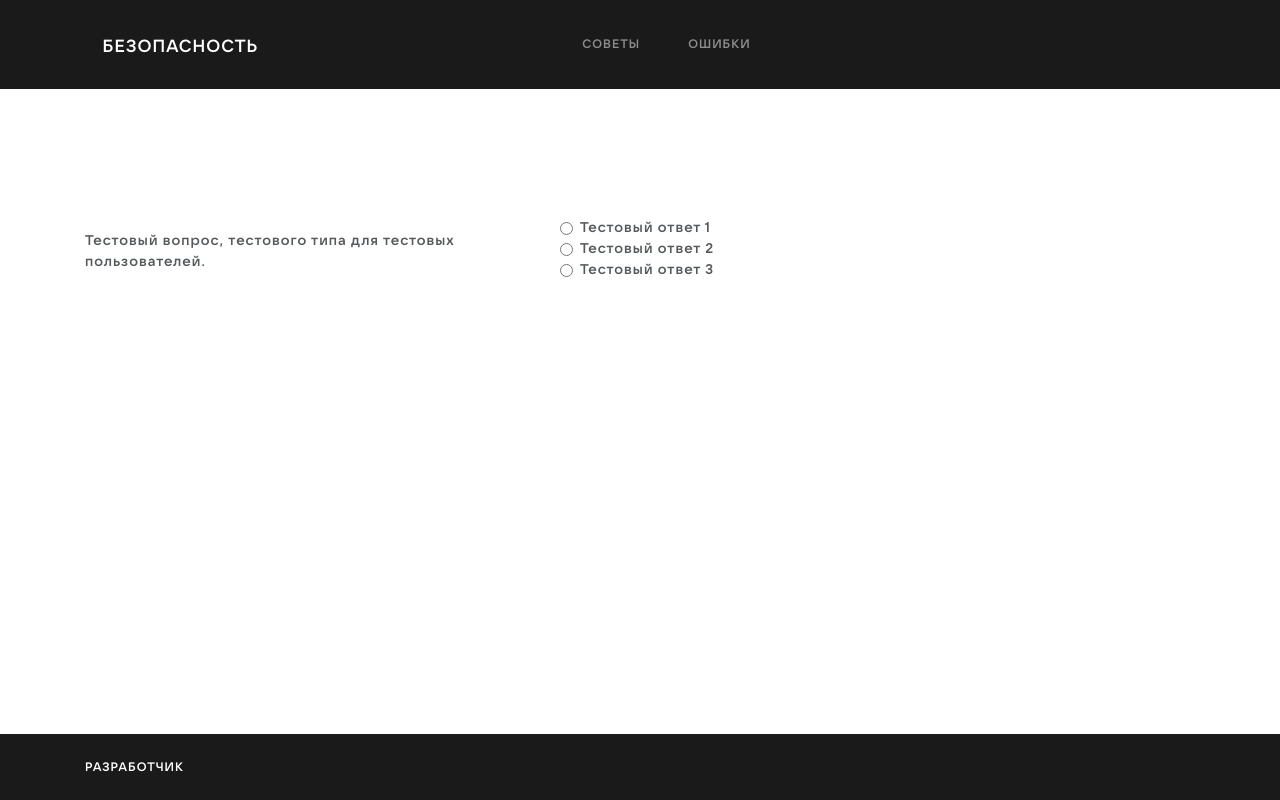
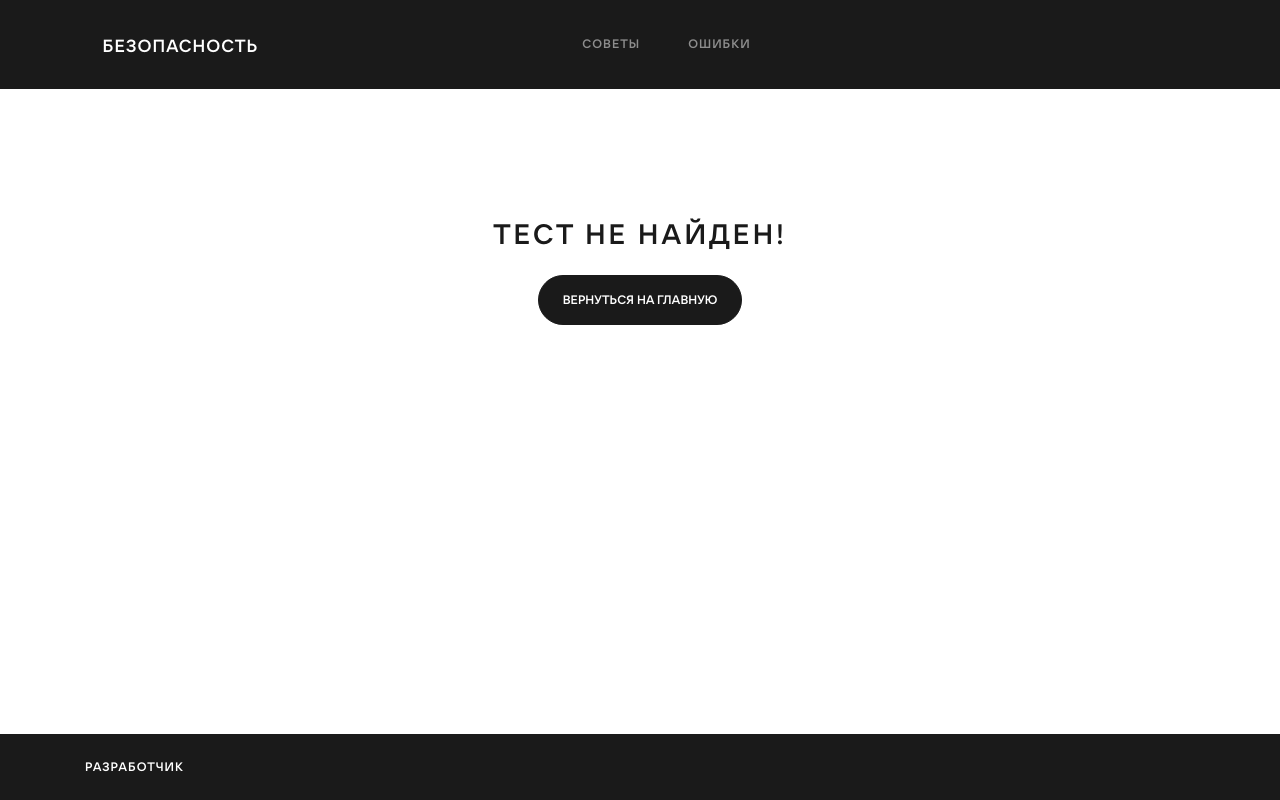
Before and after one commit to k-orolevsk-y/internet-security-comp, a React (Create React App) app: page /test/1/1/1 in a window 1280 px wide. Built offline with nearby package versions, Linux system fonts and the light colour scheme; no server answers; sample sign-in values are in the browser's storage; some icons are missing; the HTML template or start-up script is replaced by a standard one.

Commit message:
We finish the project and add new bugs and pages

```diff
--- a/src/API.js
+++ b/src/API.js
@@ -1,5 +1,5 @@
 class API {
-    static URL = "https://ssapi.ru/";
+    static URL = "https://testapi.com/";
 
     static async sendRequest(method, params = {}) {
         console.log(`📍 Fetch POST request to method: ${method.toString()}`);
--- a/src/App.js
+++ b/src/App.js
@@ -24,7 +24,7 @@ const App = () => {
                    <Route path="/advice">
                        <Advice/>
                    </Route>
-                   <Route path="/test/:id">
+                   <Route path="/test/:testId/:question?/:greeting?">
                        <Tests/>
                    </Route>
 
--- a/src/Components/Footer.js
+++ b/src/Components/Footer.js
@@ -4,7 +4,7 @@ import {Container, Navbar} from "react-bootstrap";
 const Footer = () => {
 
     return(
-        <footer>
+        <footer style={{ marginTop: "4.5rem" }}>
             <Navbar variant="dark" bg="primary" expand="lg" fixed="bottom">
                 <Container>
                     <a href="https://korolevsky.me/" target="_blank" rel="noreferrer" style={{ color: "white", textDecoration: "none" }} className="link-header">Разработчик</a>
--- a/src/Panels/Main.js
+++ b/src/Panels/Main.js
@@ -12,7 +12,7 @@ const Main = () => {
 
     useEffect(() => {
         let user = localStorage.getItem("user");
-        if(user !== undefined || user !== null) {
+        if(user !== null) {
             history.push('/test/1');
             return;
         }
@@ -24,7 +24,7 @@ const Main = () => {
                 e.style.display = "none";
             }
         }, 8500);
-    }, []);
+    }, [history]);
 
     return([
         <Header key={0}/>,
@@ -37,7 +37,7 @@ const Main = () => {
                         className="btn-1"
                         onClick={() => {
                             localStorage.setItem("user", "parent");
-                            history.push('/test/1');
+                            history.push('/test/2');
                         }}
                     >
                         Я родитель
--- a/src/Panels/Tests.js
+++ b/src/Panels/Tests.js
@@ -1,7 +1,7 @@
-import React, {useEffect} from "react";
-import { useParams } from "react-router-dom";
-import {Form, Col, Row, Container} from "react-bootstrap";
-import API from "../API";
+import React, {useEffect, useState} from "react";
+import { useParams, useHistory } from "react-router-dom";
+import {Form, Container, Button, Alert} from "react-bootstrap";
+import API from "../Tests/API";
 
 import Header from "../Components/Header";
 import Footer from "../Components/Footer";
@@ -9,45 +9,98 @@ import Footer from "../Components/Footer";
 import "../Styles/Tests.css";
 
 const Tests = () => {
-    let testId = useParams().id;
+    const [test, setTest] = useState({});
+    const [question, setQuestion] = useState(0);
+    const [selectedAnswer, setSelectedAnswer] = useState(-1)
+
+    let params = useParams();
+    let history = useHistory();
+
 
     useEffect(() => {
         document.title = "Безопасность | Проверка знаний"
 
-        let r = API.sendRequest('user.get', { id: testId });
-        console.log(r)
-    }, [testId]);
+        let user = localStorage.getItem("user");
+        if(user == null) {
+            history.push('/');
+            return;
+        }
+
+        const testResponse = API.getTest(parseInt(params.testId));
+        if(testResponse.whom === user) {
+            setTest(testResponse);
+        } else {
+            setTest(null);
+        }
+
+        if(params.question !== undefined) {
+            let num = (parseInt(params.question)) - 1;
+            if(num < 0 || isNaN(num) || testResponse.questions[num] === undefined) num = 0;
+
+            setQuestion(num);
+        }
+    }, [params, history]);
 
     return([
         <Header key={0}/>,
         <main key={1}>
-            <Container>
-                <Form.Group as={Row}>
-                    <Form.Label as="legend" column sm={5}>
-                        Тестовый вопрос, тестового типа для тестовых пользователей.
-                    </Form.Label>
-                    <Col sm={5}>
-                        <Form.Check
-                            type="radio"
-                            label="Тестовый ответ 1"
-                            name="test"
-                            id="test1"
-                        />
-                        <Form.Check
-                            type="radio"
-                            label="Тестовый ответ 2"
-                            name="test"
-                            id="test2"
-                        />
-                        <Form.Check
-                            type="radio"
-                            label="Тестовый ответ 3"
-                            name="test"
-                            id="test3"
-                        />
-                    </Col>
-                </Form.Group>
-            </Container>
+            {test === null ?
+                <Container className="text-center">
+                    <h2 className="mb-4">Тест не найден!</h2>
+                    <Button
+                        onClick={() => {
+                            history.push('/');
+                        }}
+                    >
+                        Вернуться на главную
+                    </Button>
+                </Container>
+            :
+                params.greeting !== undefined ?
+                    <Container className="text-center">
+                        <h2 className="mb-4">{test.greeting}</h2>
+                        <Button
+                            onClick={() =>
+                                history.push('/test/'+params.testId.toString()+'/1')
+                            }
+                        >
+                            Перейти к тесту
+                        </Button>
+                    </Container>
+                    :
+                    <Container>
+                        {test.questions &&
+                            <div className="text-center">
+                                <h2 className="mb-4">{test.questions[question].title}</h2>
+                                {selectedAnswer == -2 &&
+                                <Alert variant="danger" style={{ width: "60%", marginLeft: "20%" }}>
+                                    Необходимо выбрать<br/>правильный ответ!
+                                </Alert>
+                                }
+                                <Form.Group>
+                                    {test.questions[question].answers.map((item, key) => {
+                                        return(
+                                            <Form.Check
+                                                name="question"
+                                                type="radio"
+                                                label={item}
+                                                onClick={() => setSelectedAnswer(key)}
+                                            />)
+                                    })}
+                                </Form.Group>
+                                <Button
+                                    onClick={() => {
+                                        if(selectedAnswer === -1) {
+                                            setSelectedAnswer(-2);
+                                            return;
+                                        }
+                                    }}
+                                >
+                                    Проверить
+                                </Button>
+                            </div>}
+                    </Container>
+            }
         </main>,
         <Footer key={2}/>
     ]);
--- a/src/Styles/App.css
+++ b/src/Styles/App.css
@@ -6,3 +6,7 @@
 body {
     font-family: "VK Sans"!important;
 }
+
+.btn {
+    border-radius: 35px;
+}
--- /dev/null
+++ b/src/Tests/API.js
@@ -0,0 +1,37 @@
+class API {
+    static tests = {
+        1: {
+            whom: "baby",
+            greeting: "Друг, теперь нам необходимо узнать, насколько ты уже знаешь о безопасности в интернете.\nДавай пройдем небольшой тест 😉",
+            questions: [
+                {
+                    title: "Как меня зовут?",
+                    answers: [ "Антон", "Егор", "Влад", "Кирилл" ],
+                    rightAnswer: 3
+                }
+            ],
+        },
+        2: {
+            whom: "parent",
+            greeting: "Друг, теперь нам необходимо узнать, насколько ты уже знаешь о безопасности в интернете.\nДавай пройдем небольшой тест 😉",
+            questions: [
+                {
+                    title: "Как меня зовут?",
+                    answers: [ "Антон", "Егор", "Влад", "Кирилл" ],
+                    rightAnswer: 3
+                }
+            ],
+        }
+    };
+
+    static getTest = (id) => {
+        if(this.tests[id] === undefined) {
+            console.log(`😱 TestsAPI failed get test by id ${id}!`);
+            return null;
+        }
+
+        return this.tests[id];
+    }
+}
+
+export default API;
```
